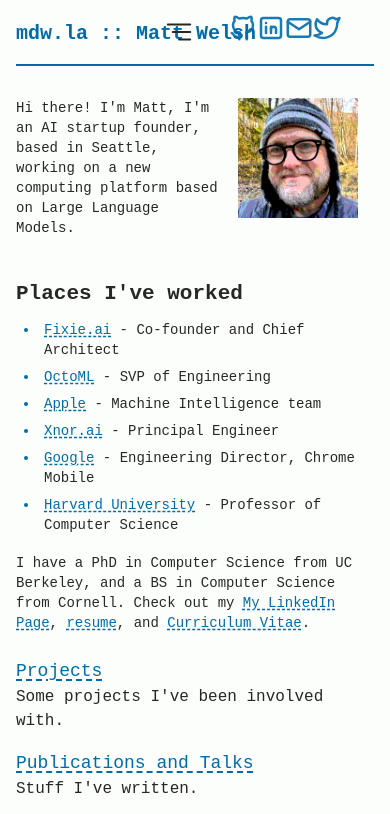
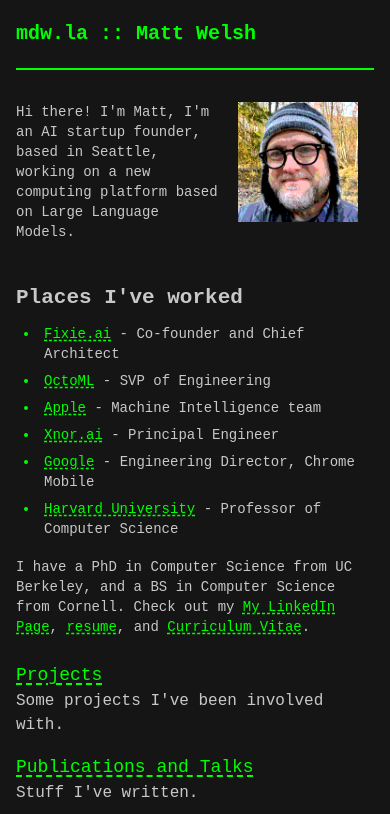
Before and after one commit to mdwelsh/mdwelsh.github.io, an Astro site in the folder astro/: page / in a window 390 px wide. Shown: the top 814 px of the page. Built offline with nearby package versions, Linux system fonts and the light colour scheme; Astro itself is replaced by a stand-in of ours; a web font is replaced by a local one.

Commit message:
Styling fixes.

```diff
--- a/astro/src/components/Header.astro
+++ b/astro/src/components/Header.astro
@@ -11,42 +11,10 @@
 ---
 
 <header>
-  <a id="skip-to-content" href="#main-content">Skip to content</a>
-  <div class="nav-container">
-    <div class="top-nav-wrap">
-      <a href="/" class="logo whitespace-nowrap">
-        {SITE.title}
-      </a>
-      <nav id="nav-menu">
-        <button
-          class="hamburger-menu focus-outline"
-          aria-label="Open Menu"
-          aria-expanded="false"
-          aria-controls="menu-items"
-        >
-          <svg
-            xmlns="http://www.w3.org/2000/svg"
-            width="24"
-            height="24"
-            viewBox="0 0 24 24"
-            fill="none"
-            stroke="currentColor"
-            stroke-width="1.5"
-            stroke-linecap="round"
-            stroke-linejoin="round"
-            class="menu-icon"
-          >
-            <line x1="7" y1="12" x2="21" y2="12" class="line"></line>
-            <line x1="3" y1="6" x2="21" y2="6" class="line"></line>
-            <line x1="12" y1="18" x2="21" y2="18" class="line"></line>
-            <line x1="18" y1="6" x2="6" y2="18" class="close"></line>
-            <line x1="6" y1="6" x2="18" y2="18" class="close"></line>
-          </svg>
-        </button>
-      </nav>
-      <div class="w-full">
-        <Socials centered />
-      </div>
+  <div class="max-w-3xl mx-auto flex flex-row items-center justify-between px-4 py-4">
+    <a class="py-1 text-xl font-semibold" href="/">{SITE.title}</a>
+    <div class="md:block hidden">
+      <Socials centered />
     </div>
   </div>
   <Hr />
--- a/astro/src/styles/base.css
+++ b/astro/src/styles/base.css
@@ -7,15 +7,7 @@
 
 @layer base {
   :root,
-  html[data-theme="light"] {
-    --color-fill: 251, 254, 251;
-    --color-text-base: 40, 39, 40;
-    --color-accent: 0, 108, 172;
-    --color-card: 230, 230, 230;
-    --color-card-muted: 205, 205, 205;
-    --color-border: 236, 233, 233;
-  }
-  html[data-theme="dark"] {
+  html {
     --color-fill: 20, 21, 20;
     /* --color-text-base: 234, 237, 243; */
     --color-text-base: 200, 200, 200;
@@ -23,14 +15,6 @@
     --color-card: 52, 63, 96;
     --color-card-muted: 138, 51, 2;
     --color-border: 171, 75, 8;
-  }
-  #sun-svg,
-  html[data-theme="dark"] #moon-svg {
-    display: none;
-  }
-  #moon-svg,
-  html[data-theme="dark"] #sun-svg {
-    display: block;
   }
   body {
     @apply flex min-h-[100svh] flex-col bg-skin-fill font-mono text-skin-base
```
